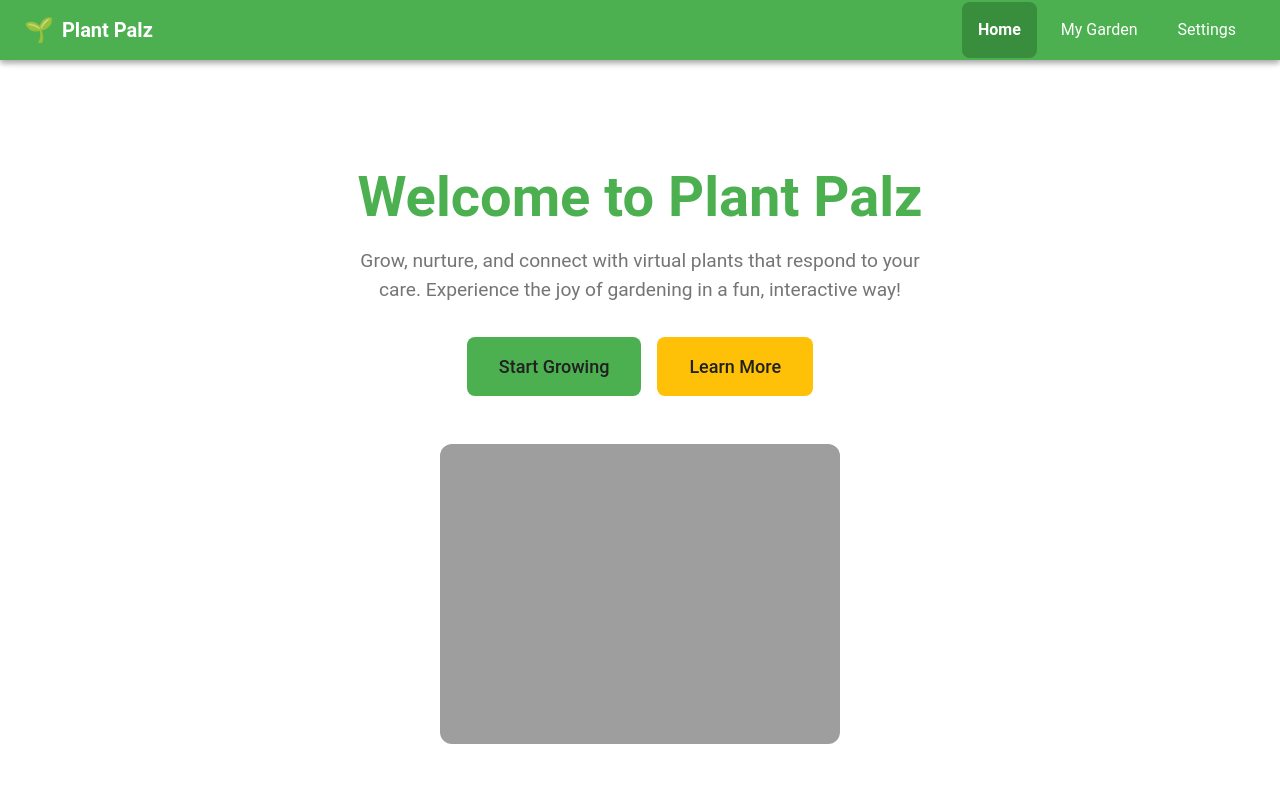
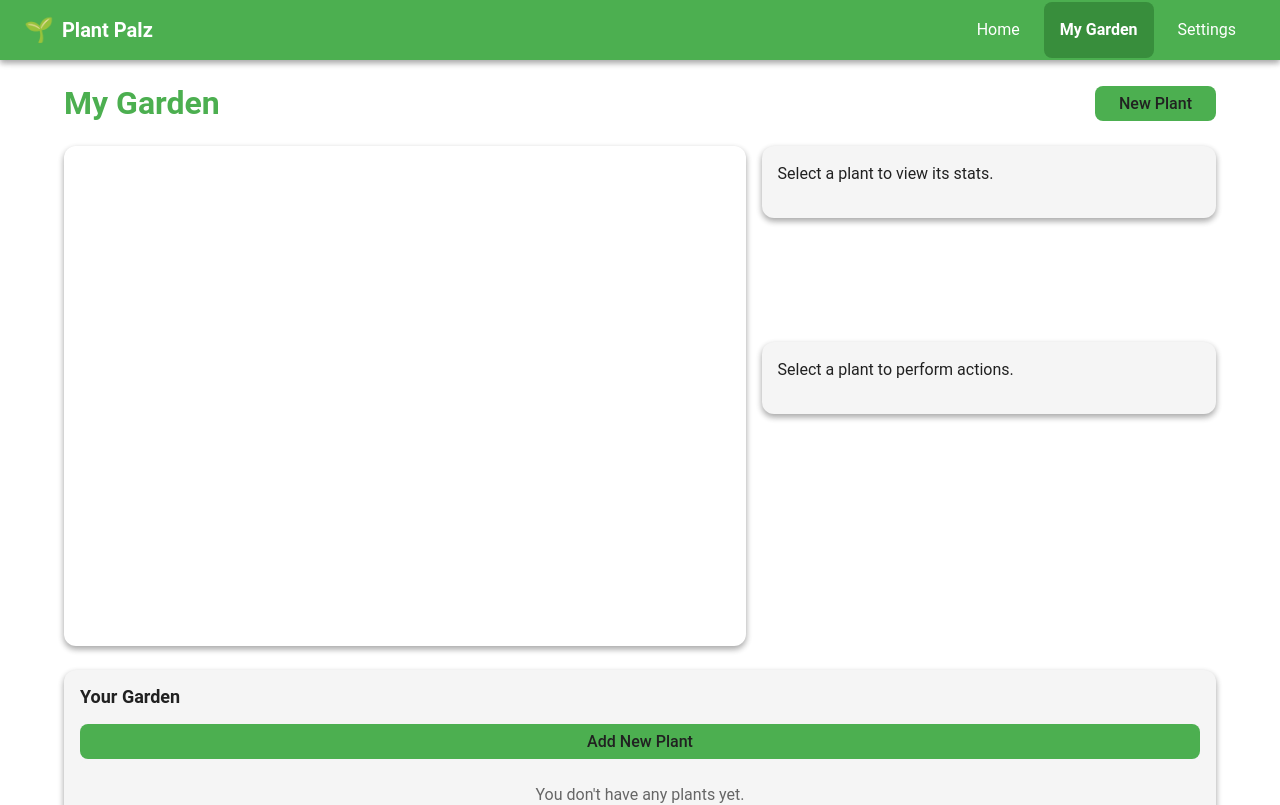
Before and after one commit to screech24/PlantPalz, a React (Create React App) app: page /#/game in a window 1280 px wide. Before the commit this address led to /. Shown: the top 805 px of the page. Built offline with nearby package versions, Linux system fonts and the light colour scheme.

Commit message:
v0.5.2: Improve button styling and page layout

```diff
--- a/package.json
+++ b/package.json
@@ -1,6 +1,6 @@
 {
   "name": "plant-palz",
-  "version": "0.5.1",
+  "version": "0.5.2",
   "private": true,
   "homepage": "https://screech24.github.io/PlantPalz",
   "dependencies": {
--- a/src/components/Game/PlantActions.tsx
+++ b/src/components/Game/PlantActions.tsx
@@ -81,7 +81,7 @@ export const PlantActions: React.FC<PlantActionsProps> = ({ plant }) => {
     <Container>
       <Card title="Care Actions">
         <ActionGrid>
-          <Button onClick={handleWater} variant="primary">
+          <Button onClick={handleWater} variant="water">
             Water
           </Button>
           <Button onClick={handleFertilize} variant="success">
--- a/src/components/Game/PlantCustomization.tsx
+++ b/src/components/Game/PlantCustomization.tsx
@@ -20,17 +20,37 @@ const CustomizationGrid = styled.div`
   margin-top: 10px;
 `;
 
-const PotOption = styled.div<{ selected: boolean }>`
+const getPotTypeColor = (potType: PotType) => {
+  switch (potType) {
+    case 'basic': return '#8d6e63';
+    case 'round': return '#5c6bc0';
+    case 'square': return '#26a69a';
+    case 'hexagonal': return '#ec407a';
+    case 'decorative': return '#7e57c2';
+    default: return '#8d6e63';
+  }
+};
+
+const PotOption = styled.div<{ selected: boolean; potType: PotType }>`
   padding: 8px;
   border-radius: 8px;
-  background-color: ${props => props.selected ? props.theme.accentLight : props.theme.cardBackground};
-  border: 2px solid ${props => props.selected ? props.theme.accent : props.theme.border};
+  background-color: ${props => props.selected
+    ? `${getPotTypeColor(props.potType)}`
+    : props.theme.colors.surface};
+  border: 2px solid ${props => props.selected
+    ? props.theme.colors.primary
+    : props.theme.colors.border};
   cursor: pointer;
   text-align: center;
   transition: all 0.2s ease;
+  color: ${props => props.selected ? '#ffffff' : props.theme.colors.text.primary};
+  font-weight: ${props => props.selected ? 'bold' : 'normal'};
 
   &:hover {
-    background-color: ${props => props.theme.accentLight};
+    background-color: ${props => props.selected
+      ? getPotTypeColor(props.potType)
+      : `${getPotTypeColor(props.potType)}40`};
+    transform: translateY(-2px);
   }
 `;
 
@@ -39,14 +59,21 @@ const ColorOption = styled.div<{ color: string; selected: boolean }>`
   height: 30px;
   border-radius: 50%;
   background-color: ${props => props.color};
-  border: 2px solid ${props => props.selected ? props.theme.accent : props.theme.border};
+  border: 3px solid ${props => props.selected ? props.theme.colors.primary : props.theme.colors.border};
   cursor: pointer;
   margin: 0 auto;
+  transition: all 0.2s ease;
+
+  &:hover {
+    transform: scale(1.15);
+    box-shadow: 0 3px 6px rgba(0,0,0,0.16);
+  }
 `;
 
 const SectionTitle = styled.h4`
   margin: 15px 0 5px;
   font-size: 1rem;
+  color: ${({ theme }) => theme.colors.text.primary};
 `;
 
 export const PlantCustomization: React.FC<PlantCustomizationProps> = ({ plant }) => {
@@ -89,6 +116,7 @@ export const PlantCustomization: React.FC<PlantCustomizationProps> = ({ plant })
           {potTypes.map((potType) => (
             <PotOption
               key={potType}
+              potType={potType}
               selected={plant.potType === potType}
               onClick={() => handlePotTypeChange(potType)}
             >
--- a/src/components/UI/Button.tsx
+++ b/src/components/UI/Button.tsx
@@ -3,7 +3,7 @@ import styled from 'styled-components';
 import { Link } from 'react-router-dom';
 
 export interface ButtonProps extends React.ButtonHTMLAttributes<HTMLButtonElement> {
-  variant?: 'primary' | 'secondary' | 'danger' | 'success';
+  variant?: 'primary' | 'secondary' | 'danger' | 'success' | 'water';
   size?: 'small' | 'medium' | 'large';
   fullWidth?: boolean;
   children: React.ReactNode;
@@ -39,6 +39,7 @@ const StyledButton = styled.button<Omit<ButtonProps, 'children'>>`
     variant === 'secondary' ? theme.colors.secondary :
     variant === 'danger' ? theme.colors.error :
     variant === 'success' ? theme.colors.primary :
+    variant === 'water' ? '#2196f3' :
     theme.colors.primary};
 
   color: ${({ variant, theme }) =>
@@ -56,6 +57,7 @@ const StyledButton = styled.button<Omit<ButtonProps, 'children'>>`
       variant === 'secondary' ? theme.colors.secondaryDark :
       variant === 'danger' ? theme.colors.error :
       variant === 'success' ? theme.colors.primaryDark :
+      variant === 'water' ? '#1976d2' :
       theme.colors.primaryDark};
   }
 
--- a/src/pages/GamePage.tsx
+++ b/src/pages/GamePage.tsx
@@ -13,7 +13,11 @@ import Button from '../components/UI/Button';
 const Container = styled.div`
   max-width: 1200px;
   margin: 0 auto;
-  padding: 24px;
+  padding: 16px;
+
+  @media (min-width: ${({ theme }) => theme.breakpoints.md}) {
+    padding: 24px;
+  }
 `;
 
 const Header = styled.div`
@@ -21,6 +25,13 @@ const Header = styled.div`
   justify-content: space-between;
   align-items: center;
   margin-bottom: 24px;
+  flex-wrap: wrap;
+  gap: 12px;
+
+  @media (max-width: ${({ theme }) => theme.breakpoints.sm}) {
+    flex-direction: column;
+    align-items: stretch;
+  }
 `;
 
 const Title = styled.h1`
@@ -31,14 +42,14 @@ const Title = styled.h1`
 const GameGrid = styled.div`
   display: grid;
   grid-template-columns: 1fr;
-  gap: 24px;
+  gap: 16px;
 
   @media (min-width: ${({ theme }) => theme.breakpoints.md}) {
-    grid-template-columns: 1fr 1fr;
-  }
-
-  @media (min-width: ${({ theme }) => theme.breakpoints.lg}) {
-    grid-template-columns: 1fr 1fr 1fr;
+    grid-template-columns: 3fr 2fr;
+    grid-template-areas:
+      "view stats"
+      "view actions"
+      "view customize";
   }
 `;
 
@@ -47,38 +58,47 @@ const PlantViewContainer = styled.div`
   border-radius: 12px;
   overflow: hidden;
   box-shadow: ${({ theme }) => theme.shadows.md};
-  grid-column: 1 / -1;
 
-  @media (min-width: ${({ theme }) => theme.breakpoints.lg}) {
-    grid-column: 1 / 3;
-    grid-row: 1 / 3;
+  @media (min-width: ${({ theme }) => theme.breakpoints.md}) {
+    grid-area: view;
+    height: 100%;
+    min-height: 500px;
   }
 `;
 
 const StatsContainer = styled.div`
-  grid-column: 1 / -1;
-
   @media (min-width: ${({ theme }) => theme.breakpoints.md}) {
-    grid-column: auto;
+    grid-area: stats;
   }
 `;
 
 const ActionsContainer = styled.div`
-  grid-column: 1 / -1;
+  @media (min-width: ${({ theme }) => theme.breakpoints.md}) {
+    grid-area: actions;
+  }
+`;
 
+const CustomizationContainer = styled.div`
   @media (min-width: ${({ theme }) => theme.breakpoints.md}) {
-    grid-column: auto;
+    grid-area: customize;
   }
 `;
 
 const ListContainer = styled.div`
-  grid-column: 1 / -1;
   margin-top: 24px;
 `;
 
 const ButtonGroup = styled.div`
   display: flex;
   gap: 12px;
+
+  @media (max-width: ${({ theme }) => theme.breakpoints.sm}) {
+    width: 100%;
+
+    > button {
+      flex: 1;
+    }
+  }
 `;
 
 export const GamePage: React.FC = () => {
@@ -133,8 +153,11 @@ export const GamePage: React.FC = () => {
 
         <ActionsContainer>
           <PlantActions plant={activePlant} />
+        </ActionsContainer>
+
+        <CustomizationContainer>
           {activePlant && <PlantCustomization plant={activePlant} />}
-        </ActionsContainer>
+        </CustomizationContainer>
       </GameGrid>
 
       <ListContainer>
```
Also changed, not shown: 1 other file (tests, documents, lock files or other folders).
